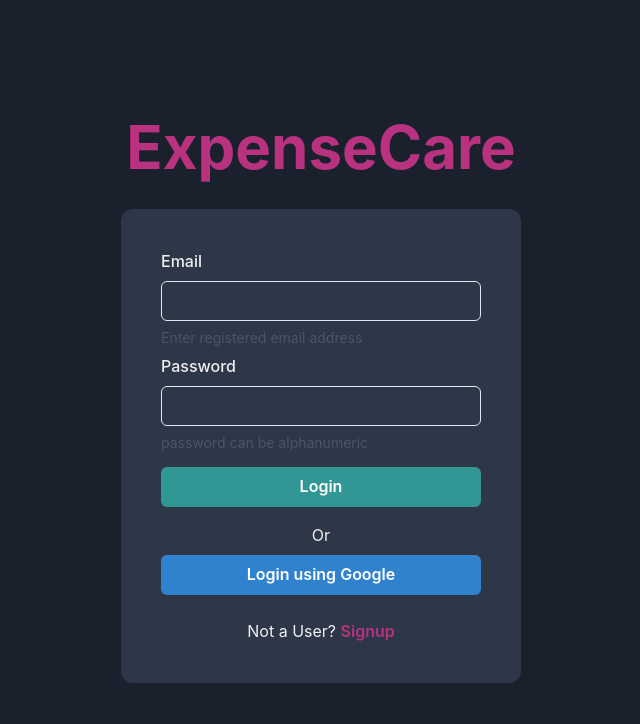
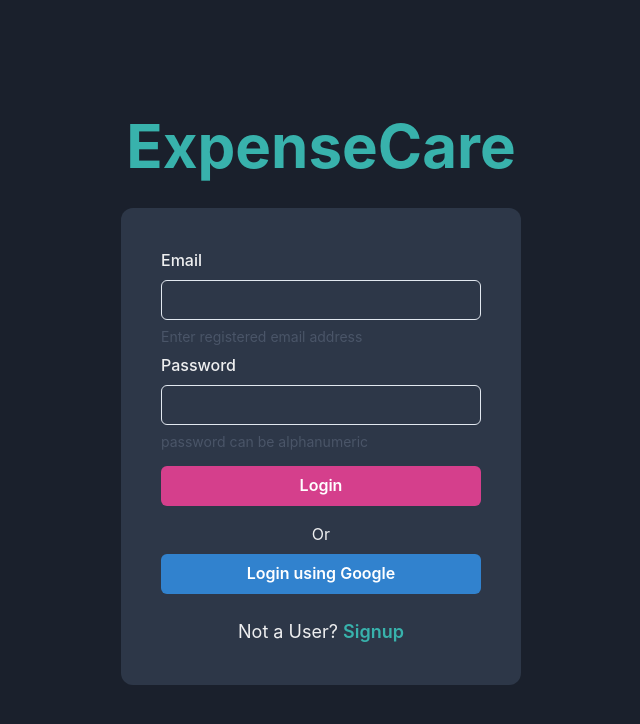
Before and after one commit to hareeshbabu82ns/ExpenseCare, a React (Vite) app: page /login in a window 1280 px wide. Shown: the top 724 px of the page, without its empty margins (319-959 px from the left). Built offline with nearby package versions, Linux system fonts and the light colour scheme; no server answers.

Commit message:
theme changes

```diff
--- a/src/components/Header.jsx
+++ b/src/components/Header.jsx
@@ -28,7 +28,7 @@ function Header() {
       zIndex={"sticky"}
     >
       <Flex>
-        <Text fontSize={"3xl"} fontWeight={"bold"} color={"teal.500"}>
+        <Text fontSize={"3xl"} fontWeight={"bold"} color={"teal.400"}>
           ExpenseCare
         </Text>
       </Flex>
--- a/src/pages/Login.jsx
+++ b/src/pages/Login.jsx
@@ -75,7 +75,7 @@ function Login() {
         gap={8}
       >
         {/* Heading */}
-        <Heading color={"primary"} textAlign={"center"} size={"3xl"}>
+        <Heading color={"teal.400"} textAlign={"center"} size={"3xl"}>
           ExpenseCare
         </Heading>
 
@@ -125,7 +125,7 @@ function Login() {
             </FormControl>
 
             {/* Login button */}
-            <Button colorScheme="teal" width={"full"} type="submit" my={2}>
+            <Button colorScheme="pink" width={"full"} type="submit" my={2}>
               Login
             </Button>
             <Text textAlign={"center"}>Or</Text>
@@ -137,12 +137,12 @@ function Login() {
 
             {/* Link to Signup */}
 
-            <Text textAlign={"center"}>
+            <Text textAlign={"center"} fontSize={"large"}>
               Not a User?{" "}
               <Link
                 as={RouteLink}
                 to={"/signup"}
-                color={"primary"}
+                color={"teal.400"}
                 fontWeight={"semibold"}
               >
                 Signup
--- a/src/pages/Signup.jsx
+++ b/src/pages/Signup.jsx
@@ -86,7 +86,7 @@ function Signup() {
         gap={8}
       >
         {/* Heading */}
-        <Heading color={"primary"} textAlign={"center"} size={"3xl"}>
+        <Heading color={"teal.400"} textAlign={"center"} size={"3xl"}>
           ExpenseCare
         </Heading>
 
@@ -156,7 +156,7 @@ function Signup() {
             </FormControl>
 
             {/* Signup button */}
-            <Button colorScheme="teal" width={"full"} type="submit" my={2}>
+            <Button colorScheme="pink" width={"full"} type="submit" my={2}>
               Signup
             </Button>
             <Text textAlign={"center"}>Or</Text>
@@ -168,12 +168,12 @@ function Signup() {
 
             {/* Link to Login */}
 
-            <Text textAlign={"center"}>
+            <Text textAlign={"center"} fontSize={"large"}>
               Already a User?{" "}
               <Link
                 as={RouteLink}
                 to={"/login"}
-                color={"primary"}
+                color={"teal.400"}
                 fontWeight={"semibold"}
               >
                 Login
```
